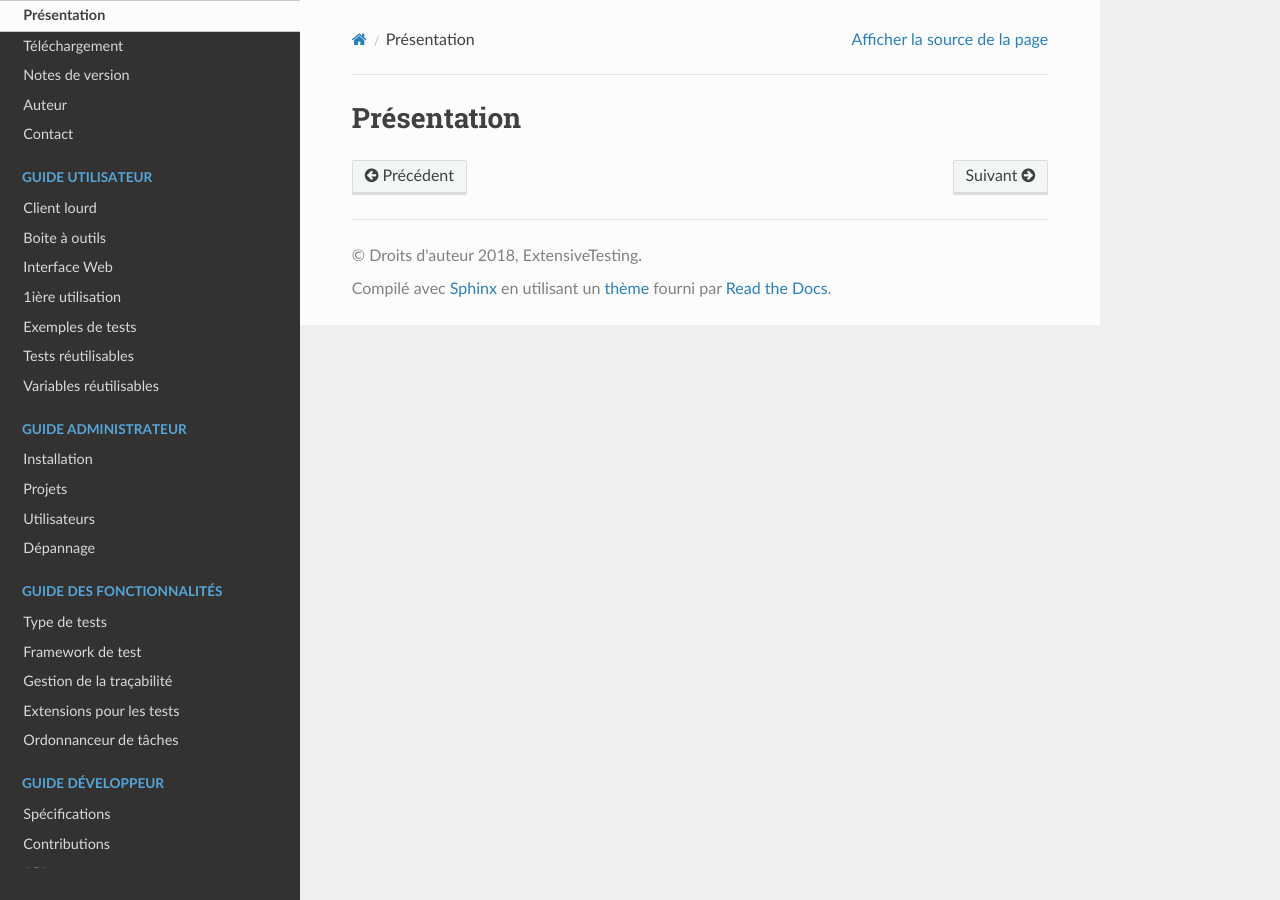
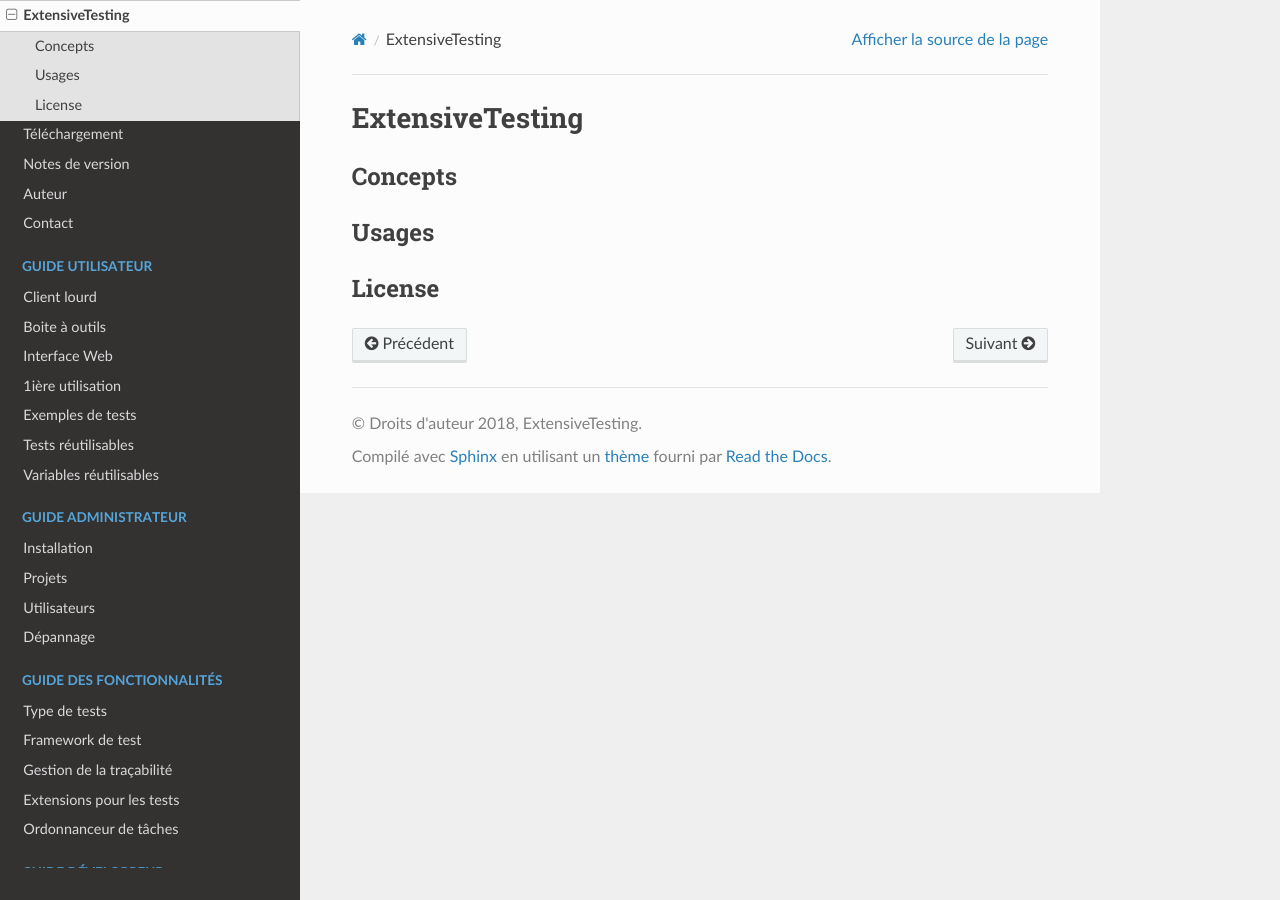
Before and after one commit to ExtensiveAutomation/extensiveautomation-fr.readthedocs.io, a Sphinx documentation site: the page built from docs/about/purpose.rst, in a window 1280 px wide. Built offline with Sphinx 7.4.7 and the Read the Docs theme 2.0.0, drawn with Linux system fonts in a browser that asks for light colours; pages that are not in the unit, such as notebooks, are missing from menus.

Commit message:
mise à jour sommaire

```diff
--- a/docs/about/purpose.rst
+++ b/docs/about/purpose.rst
@@ -1,2 +1,11 @@
-Présentation
-============
+ExtensiveTesting
+========
+
+Concepts
+--------
+
+Usages
+------
+
+License
+-------
--- a/docs/index.rst
+++ b/docs/index.rst
@@ -10,7 +10,7 @@
 
 .. toctree::
    :maxdepth: 2
-   :caption: A propos de ExtensiveTesting
+   :caption: A propos de
 
    about/purpose
    about/download
```
